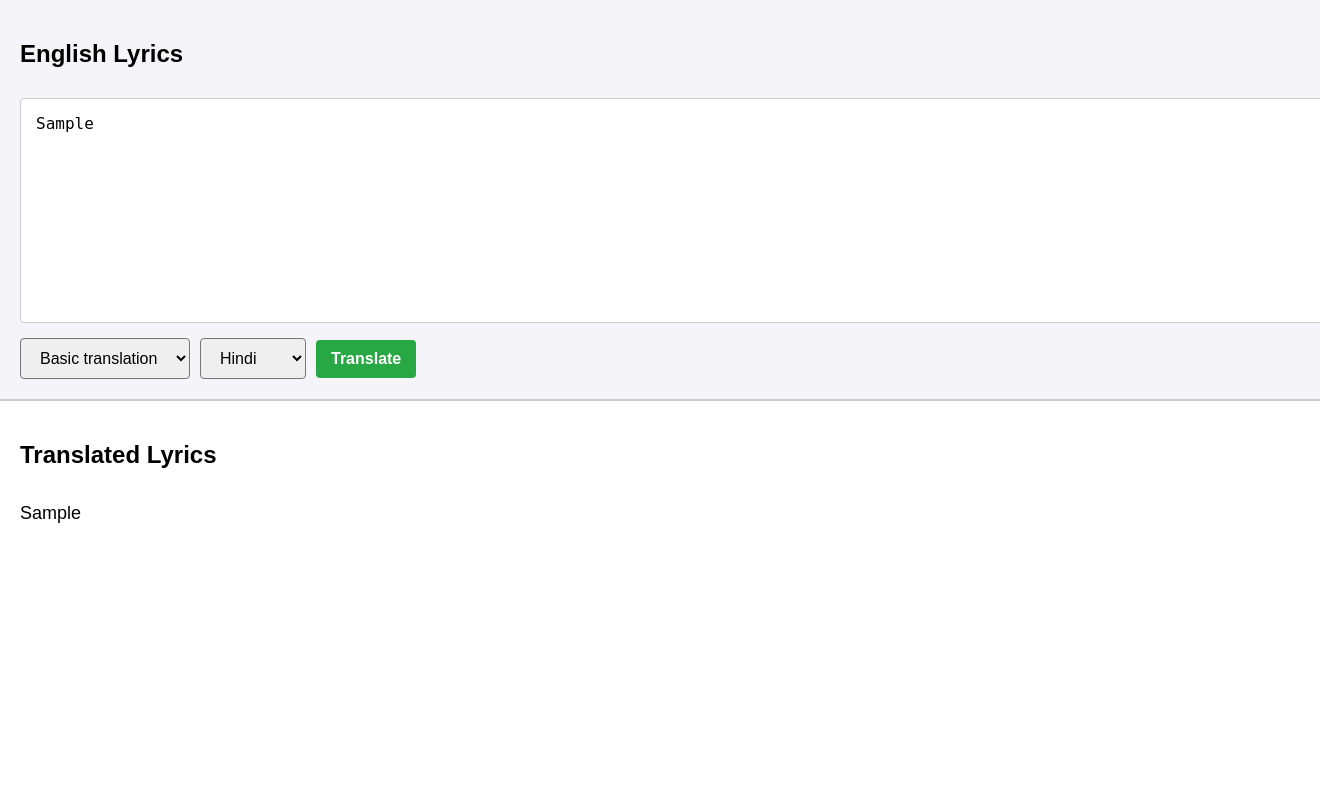
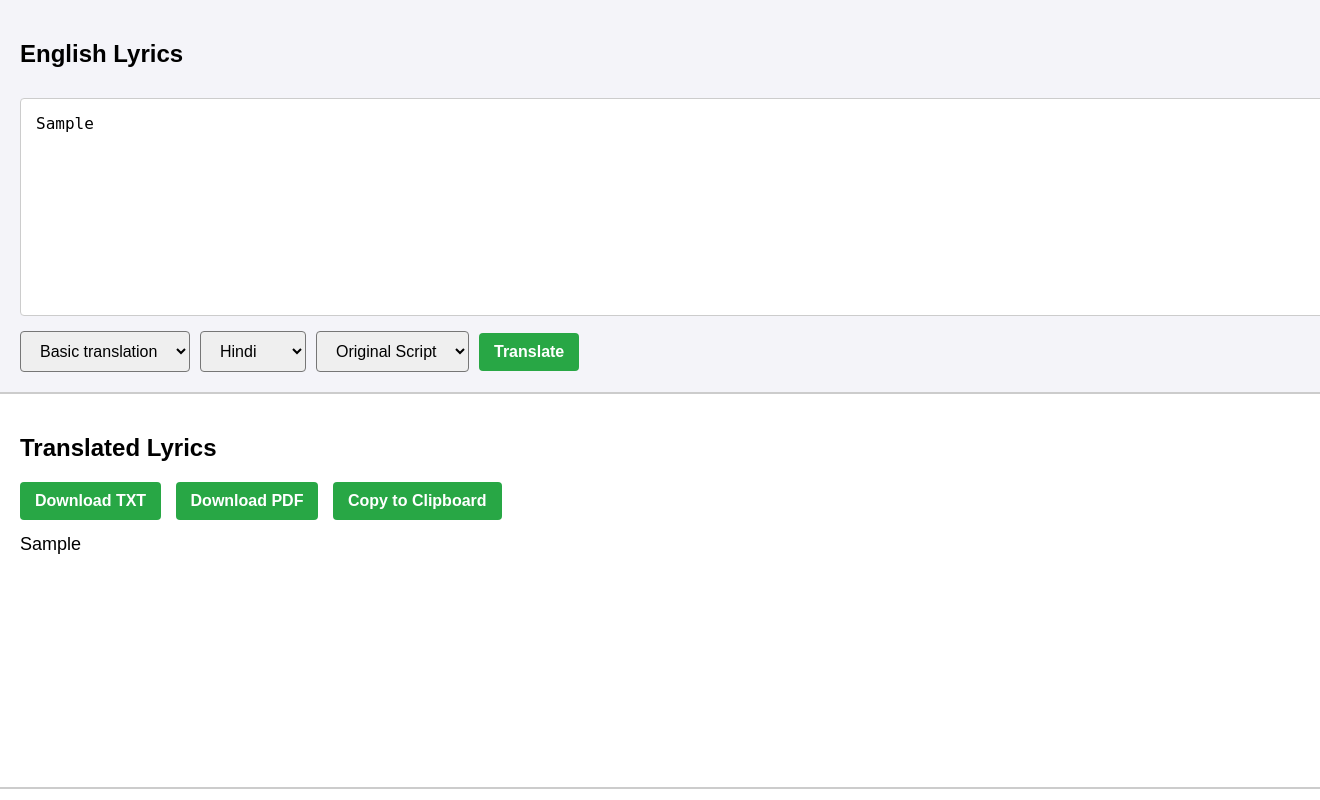
Before and after one commit to Its-SakshamR/SwarSetu, a Django app: template swarsetu/translator/templates/translator/index.html in a window 1320 px wide; the page is wider, and only the part inside the window is pictured. Run offline with Django 4.2, Linux system fonts and the light colour scheme; the template is opened without the code that fills it: most values are stand-ins (such as "Sample title", 1, 10 or a date in 2020); some libraries are stand-ins or nearby versions.

Commit message:
Adding features

```diff
--- a/download_models.py
+++ b/download_models.py
@@ -1,12 +1,11 @@
-# download_models.py
 import argostranslate.package
 
 print("Updating package index...")
 argostranslate.package.update_package_index()
 available_packages = argostranslate.package.get_available_packages()
 
-# Target language codes: 'hi' for Hindi, 'bn' for Bengali
-for to_lang in ['hi', 'bn']:
+# Target language codes: 'hi' for Hindi, 'bn' for Bengali, 'ur' for Urdu
+for to_lang in ['hi', 'bn', 'ur']:
     print(f"Locating English -> {to_lang} package...")
     package_to_install = next(
         filter(
--- a/requirements.txt
+++ b/requirements.txt
@@ -3,6 +3,7 @@ annotated-types==0.7.0
 anyio==4.12.1
 argostranslate==1.11.0
 asgiref==3.11.1
+backports.functools-lru-cache==2.0.0
 blis==1.3.3
 catalogue==2.0.10
 certifi==2026.2.25
@@ -28,6 +29,7 @@ h11==0.16.0
 httpcore==1.0.9
 httpx==0.28.1
 idna==3.11
+indic_transliteration==2.3.82
 Jinja2==3.1.6
 joblib==1.5.3
 markdown-it-py==4.0.0
@@ -67,6 +69,7 @@ PyYAML==6.0.3
 regex==2026.2.28
 requests==2.32.5
 rich==14.3.3
+roman==5.2
 sacremoses==0.1.1
 sentencepiece==0.2.1
 setuptools==82.0.1
@@ -82,6 +85,7 @@ stanza==1.10.1
 sympy==1.14.0
 tenacity==9.1.4
 thinc==8.3.10
+toml==0.10.2
 torch==2.10.0
 tqdm==4.67.3
 triton==3.6.0
--- a/swarsetu/translator/templates/translator/index.html
+++ b/swarsetu/translator/templates/translator/index.html
@@ -11,7 +11,7 @@
             padding: 0;
             display: flex;
             flex-direction: column;
-            height: 100vh;
+            height: 98.6vh;
         }
         .half {
             flex: 1;
@@ -26,6 +26,7 @@
         }
         .bottom-half {
             background-color: #ffffff;
+            border-bottom: 2px solid #ccc;
             overflow-y: auto;
         }
         textarea {
@@ -59,11 +60,31 @@
         button:hover {
             background-color: #218838;
         }
+        #download-pdf-btn {
+            background-color: #28a745;
+            margin-right: 10px;
+            margin-bottom: 10px;
+        }
+        #download-pdf-btn:hover {
+            background-color: #218838;
+        }
+        #download-txt-btn {
+            background-color: #28a745;
+            margin-right: 10px;
+            margin-bottom: 10px;
+        }
+        #download-txt-btn:hover {
+            background-color: #218838;
+        }
+        .output-container {
+            flex: 1;
+            overflow-y: auto;
+            padding-right: 10px;
+        }
         .output {
-            white-space: pre-wrap; /* Keeps line breaks from the lyrics */
+            white-space: pre-wrap;
             font-size: 18px;
             line-height: 1.6;
-            padding: 10px 0;
         }
         .spinner {
             border: 4px solid #f3f3f3; /* Light grey background */
@@ -101,6 +122,11 @@
                 <select name="language">
                     <option value="hi" {% if target_lang == 'hi' %}selected{% endif %}>Hindi</option>
                     <option value="bn" {% if target_lang == 'bn' %}selected{% endif %}>Bengali</option>
+                    <option value="ur" {% if target_lang == 'ur' %}selected{% endif %}>Urdu</option>
+                </select>
+                <select name="script">
+                    <option value="orig" {% if script_selected == 'orig' %}selected{% endif %}>Original Script</option>
+                    <option value="iast" {% if script_selected == 'iast' %}selected{% endif %}>IAST</option>
                 </select>
                 <button type="submit" id="submit-btn">Translate</button>
                 <div id="loading-spinner" class="spinner"></div>
@@ -110,10 +136,21 @@
     </div>
 
     <div class="half bottom-half">
-        <h2>Translated Lyrics</h2>
-        <div class="output">{{ translated_lyrics|linebreaksbr }}</div>
+        <div class="bottom-header">
+            <h2>Translated Lyrics</h2>
+            {% if translated_lyrics %}
+                <button id="download-txt-btn">Download TXT</button>
+                <button id="download-pdf-btn">Download PDF</button>
+                <button id="copy-btn" onclick="navigator.clipboard.writeText(document.getElementById('translation-result').innerText).then(() => { alert('Translated lyrics copied to clipboard!'); });">Copy to Clipboard</button>
+            {% endif %}
+        </div>
+
+        <div class="output-container">
+            <div id="translation-result" class="output" {% if target_lang == 'ur' and script_selected == 'orig' %}dir="rtl"{% endif %}>{{ translated_lyrics|linebreaksbr }}</div>
+        </div>
     </div>
 
+    <script src="https://cdnjs.cloudflare.com/ajax/libs/html2pdf.js/0.10.1/html2pdf.bundle.min.js"></script>
     <script>
         document.getElementById('translate-form').addEventListener('submit', function() {
             var btn = document.getElementById('submit-btn');
@@ -127,6 +164,64 @@
             spinner.style.display = "block";
             text.style.display = "inline";
         });
+
+        var pdfBtn = document.getElementById('download-pdf-btn');
+        if(pdfBtn){
+            pdfBtn.addEventListener('click', function(){
+                var orig_lyrics = document.getElementById('translation-result').innerText;
+                var save_lyrics = document.createElement('div');
+
+                if (document.getElementById('translation-result').getAttribute('dir') === 'rtl') {
+                    save_lyrics.setAttribute('dir', 'rtl');
+                    save_lyrics.style.textAlign = 'right';
+                }
+
+                var lines = orig_lyrics.split('\n');
+
+                var safeHtml = lines.map(function(line) {
+                    var content = line.trim() === '' ? '&nbsp;' : line;
+                    return '<div class="pdf-line-avoid" style="min-height: 1.6em; line-height: 1.6;">' + content + '</div>';
+                }).join('');
+
+                save_lyrics.innerHTML = safeHtml;
+
+                save_lyrics.style.padding = '20px';
+                save_lyrics.style.fontSize = '16px';
+                save_lyrics.style.fontFamily = 'Arial, sans-serif';
+
+                var pdf = {
+                    margin: 1,
+                    filename: 'translated-lyrics.pdf',
+                    image: { type: 'jpeg', quality: 0.98 },
+                    html2canvas: { scale: 2 },
+                    jsPDF: { unit: 'in', format: 'letter', orientation: 'portrait'},
+                    pagebreak: { mode: ['css', 'legacy'], avoid: '.pdf-line-avoid' }
+                };
+
+                var original_text = this.innerText;
+                this.innerText = "Generating PDF...";
+
+                html2pdf().set(pdf).from(save_lyrics).save().then(() => {
+                    this.innerText = original_text;
+                });
+            });
+        }
+
+        var txtBtn = document.getElementById('download-txt-btn');
+        if(txtBtn){
+            txtBtn.addEventListener('click', function(){
+                var orig_lyrics = document.getElementById('translation-result').innerText;
+                var blob = new Blob([orig_lyrics], { type: 'text/plain' });
+                var link = document.createElement('a');
+                var url = URL.createObjectURL(blob);
+                link.href = url;
+                link.download = 'translated-lyrics.txt';
+                link.style.visibility = 'hidden';
+                document.body.appendChild(link);
+                link.click();
+                document.body.removeChild(link);
+            });
+        }
     </script>
 </body>
 </html>
```
Also changed, not shown: swarsetu/translator/views.py (+78 -1 lines).
